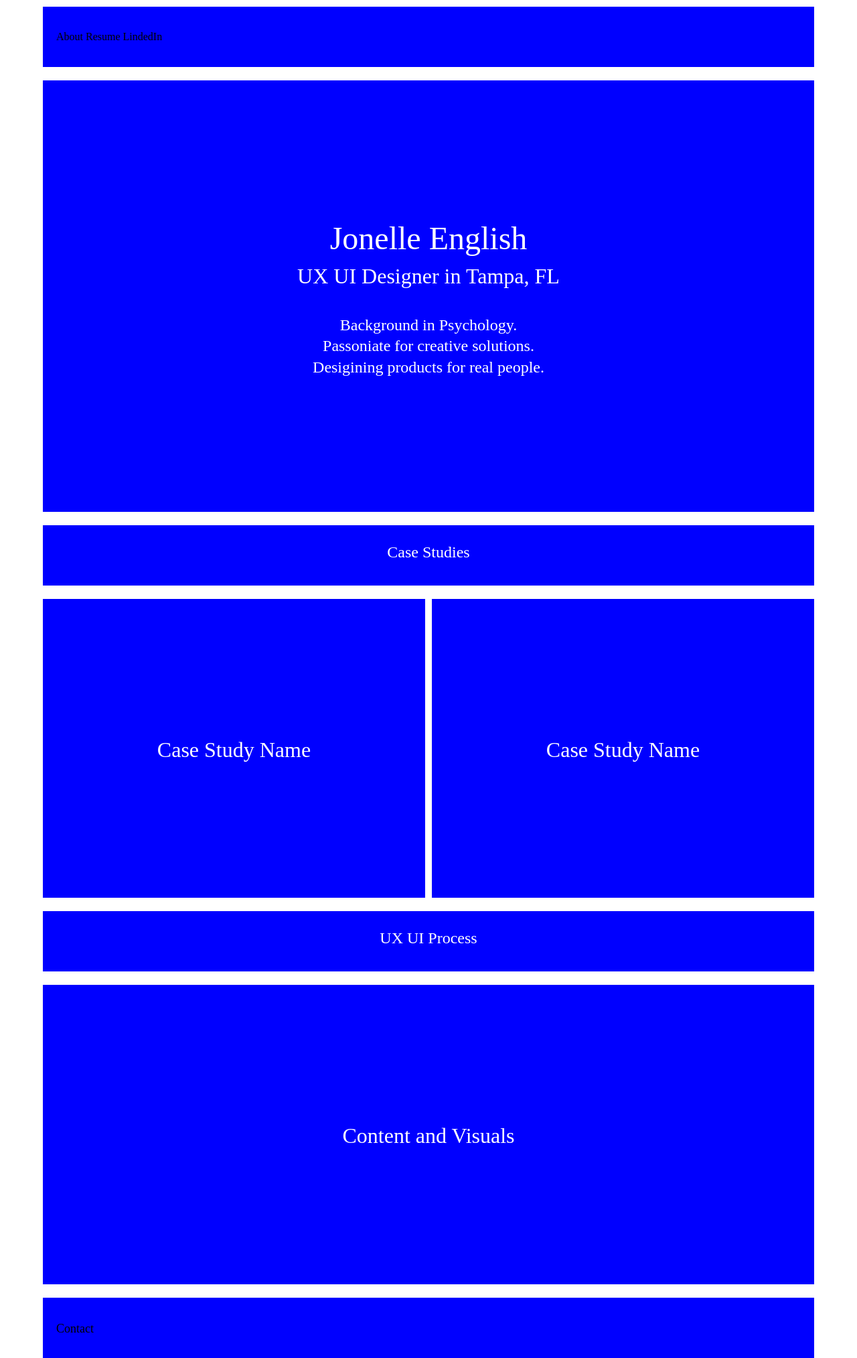
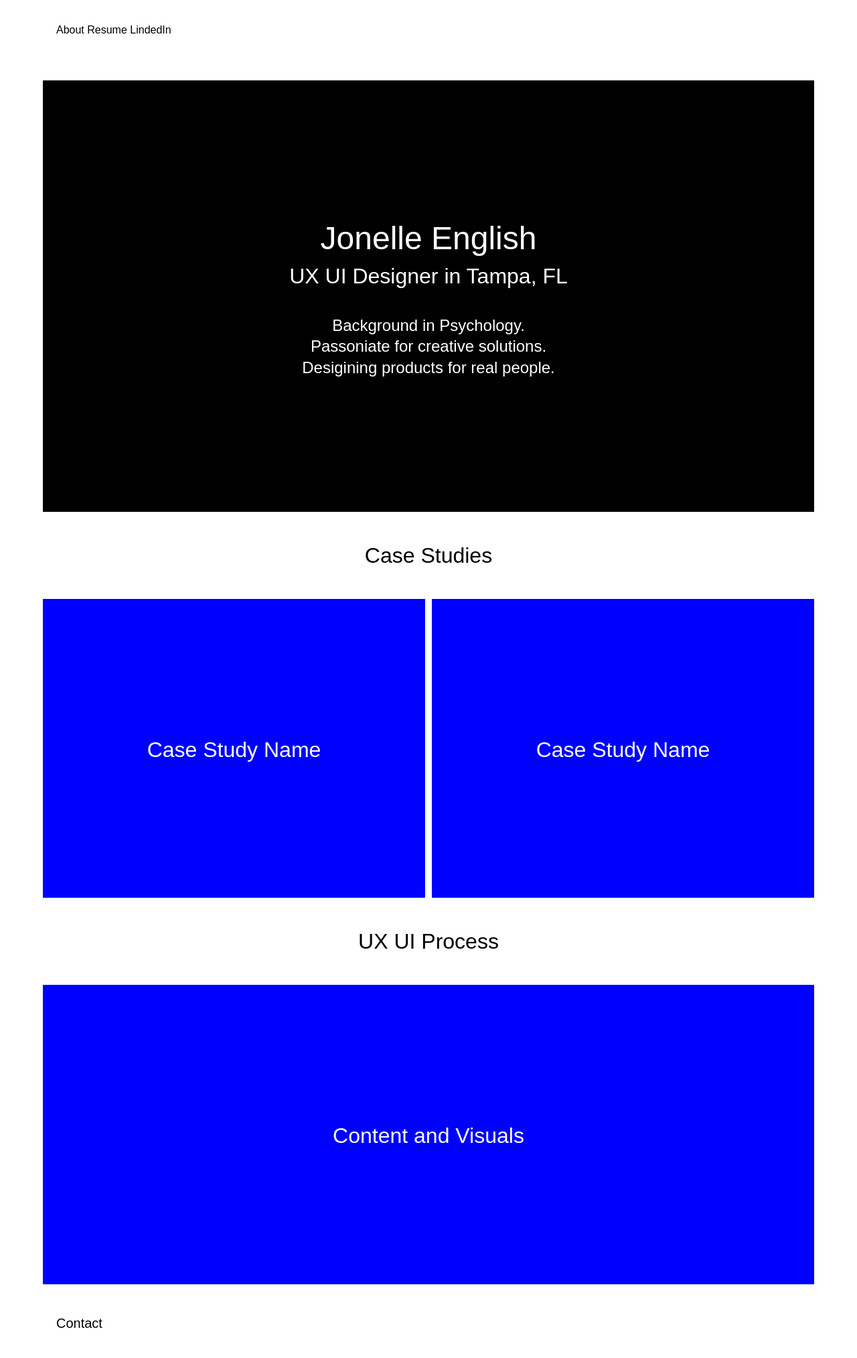
Before and after one commit to jmenglish/portfolio, a plain HTML site: page home.html in a window 1280 px wide. Shown: the whole page at 67% size. Drawn offline with Linux system fonts and the light colour scheme.

Commit message:
most recent updates to images, html, and css files

```diff
--- a/css/about-grid.css
+++ b/css/about-grid.css
@@ -15,6 +15,7 @@ body {
 /*headers*/
 h1 {
   color: white;
+  font-family: sans-serif;
   font-size: 4.8rem;
   margin-top: .5rem;
   line-height: 1.3;
@@ -24,6 +25,7 @@ h1 {
 
 h2 {
   color: white;
+  font-family: sans-serif;
   font-size: 3.2rem;
   margin-top: .5rem;
   line-height: 1.3;
@@ -33,6 +35,7 @@ h2 {
 
 h3 {
   color: white;
+  font-family: sans-serif;
   font-size: 2.4rem;
   margin-top: .5rem;
   line-height: 1.3;
@@ -41,6 +44,7 @@ h3 {
 }
 
 h4 {
+  font-family: sans-serif;
   font-size: 2rem;
   margin-top: .5rem;
   line-height: 1.3;
@@ -49,6 +53,7 @@ h4 {
 }
 
 h5 {
+  font-family: sans-serif;
   font-size: 1.8rem;
   margin-top: .5rem;
   line-height: 1.3;
@@ -57,6 +62,7 @@ h5 {
 }
 
 p {
+  font-family: sans-serif;
   font-size: 1.6rem;
   margin-top: .5rem;
   line-height: 1.3;
@@ -96,71 +102,72 @@ section {
 
 /*specific sections*/
 .nav {
-  /*background-color:*/
+  background-color:white;
   grid-area: nav;
-  padding: 2rem 1rem;
+  padding: 1rem 1rem;
 }
 
 .hero {
-  /*background-color: black;*/
+  background-color: black;
   grid-area: hero;
-  padding: 20rem 1rem;
+  padding: 10rem 1rem;
 }
 
 /*question 1*/
 .header1 {
-  /*background-color: white;*/
+  background-color: white;
   grid-area: header1;
   padding: 1rem 1rem;
 }
 
 .section1 {
-  /*background-color: white;*/
+  background-color: white;
   grid-area: section1;
   padding: 1rem 1rem;
 }
 
 /*question 2*/
 .header2 {
-  /*background-color: white;*/
+  background-color: white;
   grid-area: header2;
   padding: 1rem 1rem;
 }
 
 .section2 {
-  /*background-color: white;*/
+  background-color: white;
   grid-area: section2;
   padding: 1rem 1rem;
 }
 
 /*question 3*/
 .header3 {
-  /*background-color: white;*/
+  background-color: white;
   grid-area: header3;
   padding: 1rem 1rem;
 }
 
 .section3 {
-  /*background-color: white;*/
+  background-color: white;
   grid-area: section3;
   padding: 1rem 1rem;
 }
 
 /*question 4*/
 .header4 {
-  /*background-color: white;*/
+  background-color: white;
   grid-area: header4;
   padding: 1rem 1rem;
 }
 
 .section4 {
-  /*background-color: white;*/
+  background-color: white;
   grid-area: section4;
   padding: 1rem 1rem;
 }
 
 /*footer nav and contact info*/
 .footer {
+  background-color: white;
   grid-area: footer;
   padding: 2rem 1rem;
   text-align: center;
--- a/css/home-grid.css
+++ b/css/home-grid.css
@@ -15,6 +15,7 @@ body {
 /*headers*/
 h1 {
   color: white;
+  font-family: sans-serif;
   font-size: 4.8rem;
   margin-top: .5rem;
   line-height: 1.3;
@@ -24,6 +25,7 @@ h1 {
 
 h2 {
   color: white;
+  font-family: sans-serif;
   font-size: 3.2rem;
   margin-top: .5rem;
   line-height: 1.3;
@@ -32,7 +34,18 @@ h2 {
 }
 
 h3 {
+  color: black;
+  font-family: sans-serif;
+  font-size: 3.2rem;
+  margin-top: .5rem;
+  line-height: 1.3;
+  text-align: center;
+  /*  padding: 1rem;*/
+}
+
+h4 {
   color: white;
+  font-family: sans-serif;
   font-size: 2.4rem;
   margin-top: .5rem;
   line-height: 1.3;
@@ -40,7 +53,8 @@ h3 {
   /*  padding: 1rem;*/
 }
 
-h4 {
+h5 {
+  font-family: sans-serif;
   font-size: 2rem;
   margin-top: .5rem;
   line-height: 1.3;
@@ -48,7 +62,8 @@ h4 {
   padding: 1rem;
 }
 
-h5 {
+h6 {
+  font-family: sans-serif;
   font-size: 1.8rem;
   margin-top: .5rem;
   line-height: 1.3;
@@ -57,6 +72,7 @@ h5 {
 }
 
 p {
+  font-family: sans-serif;
   font-size: 1.6rem;
   margin-top: .5rem;
   line-height: 1.3;
@@ -93,19 +109,19 @@ section {
 
 /*specific sections*/
 .nav {
-  /*background-color:*/
+  background-color: white;
   grid-area: nav;
-  padding: 2rem 1rem;
+  padding: 1rem 1rem;
 }
 
 .hero {
-  /*background-color: black;*/
+  background-color: black;
   grid-area: hero;
   padding: 20rem 1rem;
 }
 
 .header1 {
-  /*background-color: white;*/
+  background-color: white;
   grid-area: header1;
   padding: 2rem 1rem;
 }
@@ -123,7 +139,7 @@ section {
 }
 
 .header2 {
-  /*background-color: white;*/
+  background-color: white;
   grid-area: header2;
   padding: 2rem 1rem;
 }
@@ -134,8 +150,9 @@ section {
 }
 
 .footer {
+  background-color: white;
   grid-area: footer;
-  padding: 2rem 1rem;
+  padding: 1rem 1rem;
   text-align: center;
 }
 
--- a/css/project1-grid.css
+++ b/css/project1-grid.css
@@ -15,6 +15,7 @@ body {
 /*headers*/
 h1 {
   color: white;
+  font-family: sans-serif;
   font-size: 4.8rem;
   margin-top: .5rem;
   line-height: 1.3;
@@ -24,6 +25,7 @@ h1 {
 
 h2 {
   color: white;
+  font-family: sans-serif;
   font-size: 3.2rem;
   margin-top: .5rem;
   line-height: 1.3;
@@ -32,7 +34,8 @@ h2 {
 }
 
 h3 {
-  color: white;
+  color: black;
+  font-family: sans-serif;
   font-size: 2.4rem;
   margin-top: .5rem;
   line-height: 1.3;
@@ -41,6 +44,8 @@ h3 {
 }
 
 h4 {
+  color: black;
+  font-family: sans-serif;
   font-size: 2rem;
   margin-top: .5rem;
   line-height: 1.3;
@@ -49,6 +54,8 @@ h4 {
 }
 
 h5 {
+  color: black;
+  font-family: sans-serif;
   font-size: 1.8rem;
   margin-top: .5rem;
   line-height: 1.3;
@@ -57,6 +64,8 @@ h5 {
 }
 
 p {
+  color: black;
+  font-family: sans-serif;
   font-size: 1.6rem;
   margin-top: .5rem;
   line-height: 1.3;
@@ -103,111 +112,112 @@ section {
 
 /*specific sections*/
 .nav {
-  /*background-color:*/
+  background-color: white;
   grid-area: nav;
   padding: 1rem 1rem;
 }
 
 .hero {
-  /*background-color: black;*/
+  background-color: black;
   grid-area: hero;
   padding: 30rem 1rem;
 }
 
 /*Introduction*/
 .header1 {
-  /*background-color: white;*/
+  background-color: #668CA3;
   grid-area: header1;
-  padding: 2rem 1rem;
+  padding: 1rem 3rem;
 }
 
 .section1 {
-  /*background-color: white;*/
+  background-color: white;
   grid-area: section1;
-  padding: 2rem 2rem;
+  padding: 2rem 20rem;
 }
 .section2 {
-  /*background-color: white;*/
+  background-color: white;
   grid-area: section2;
-  padding: 2rem 2rem;
+  padding: 2rem 11rem;
 }
 
 /*Discovery*/
 .header2 {
-  /*background-color: white;*/
+  background-color: #668CA3;
   grid-area: header2;
-  padding: 2rem 1rem;
+  padding: 2rem 3rem;
 }
 
 .section3 {
-  /*background-color: white;*/
+  background-color: white;
   grid-area: section3;
-  padding: 2rem 2rem;
+  padding: 2rem 11rem;
 }
 
 .section4 {
-  /*background-color: white;*/
+  background-color: white;
   grid-area: section4;
-  padding: 2rem 2rem;
+  padding: 2rem 11rem;
 }
 
 /*Process*/
 .header3 {
-  /*background-color: white;*/
+  background-color: #668CA3;
   grid-area: header3;
-  padding: 2rem 1rem;
+  padding: 2rem 3rem;
 }
 
 .section5 {
-  /*background-color: white;*/
+  background-color: white;
   grid-area: section5;
-  padding: 2rem 2rem;
+  padding: 2rem 11rem;
 }
 
 /*Design*/
 .header4 {
-  /*background-color: white;*/
+  background-color: #668CA3;
   grid-area: header4;
-  padding: 2rem 1rem;
+  padding: 2rem 3rem;
 }
 
 .section6 {
-  /*background-color: white;*/
+  background-color: white;
   grid-area: section6;
-  padding: 2rem 2rem;
+  padding: 2rem 11rem;
 }
 
 /*User Testing*/
 .header5 {
-  /*background-color: white;*/
+  background-color: #668CA3;
   grid-area: header5;
-  padding: 2rem 1rem;
+  padding: 2rem 3rem;
 }
 
 .section7 {
-  /*background-color: white;*/
+  background-color: white;
   grid-area: section7;
-  padding: 2rem 2rem;
+  padding: 2rem 11rem;
 }
 
 /*Conclusion*/
 .header6 {
-  /*background-color: white;*/
+  background-color: #668CA3;
   grid-area: header6;
-  padding: 2rem 1rem;
+  padding: 2rem 3rem;
 }
 
 .section8 {
-  /*background-color: white;*/
+  background-color: white;
   grid-area: section8;
-  padding: 2rem 2rem;
+  padding: 2rem 11rem;
 }
 
 
 /*footer nav and contact info*/
 .footer {
+  background-color: white;
   grid-area: footer;
-  padding: 2rem 1rem;
+  padding: 5rem 1rem;
   text-align: center;
 }
 
--- a/home.html
+++ b/home.html
@@ -19,10 +19,10 @@
       <!--hero unit -->
       <section class="hero">
         <h1>Jonelle English</h1><h2>UX UI Designer in Tampa, FL</h2>
-        <h3><br>Background in <b>Psychology</b>.
+        <h4><br>Background in <b>Psychology</b>.
           <br>Passoniate for creative solutions.
           <br>Desigining products for <b>real people</b>.
-        </h3>
+        </h4>
       </section>
 
       <!--header 1 -->
```
Also changed, not shown: about.html (+1 -0 lines), project1-1c-grid.html (renamed from project1-1column-image-grid.html, +1 -1 lines), project1-2c-grid.html (renamed from project1-2column-image-grid.html, +1 -1 lines), project1.html (+38 -36 lines), css/project1-1c-grid.css (renamed from css/project1-1column-image-grid.css), css/project1-2c-grid.css (renamed from css/project1-2column-image-grid.css), images/Con-Icon.png (added), images/Des-Icon.png (added), images/Disc-Icon.png (added), images/Intro-Icon.png (added), images/Pro-Icon.png (added), images/Test-Icon.png (added), images/profile.png (added), 1 other file.
